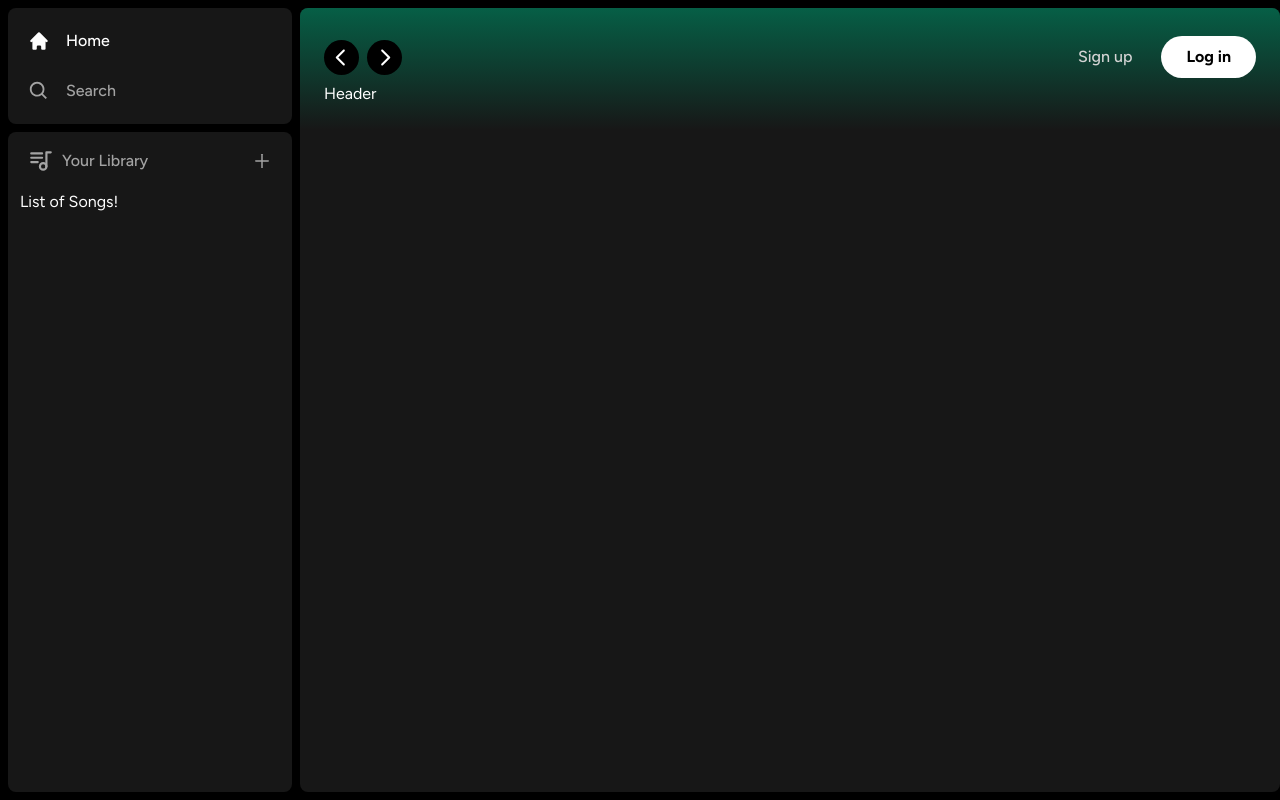
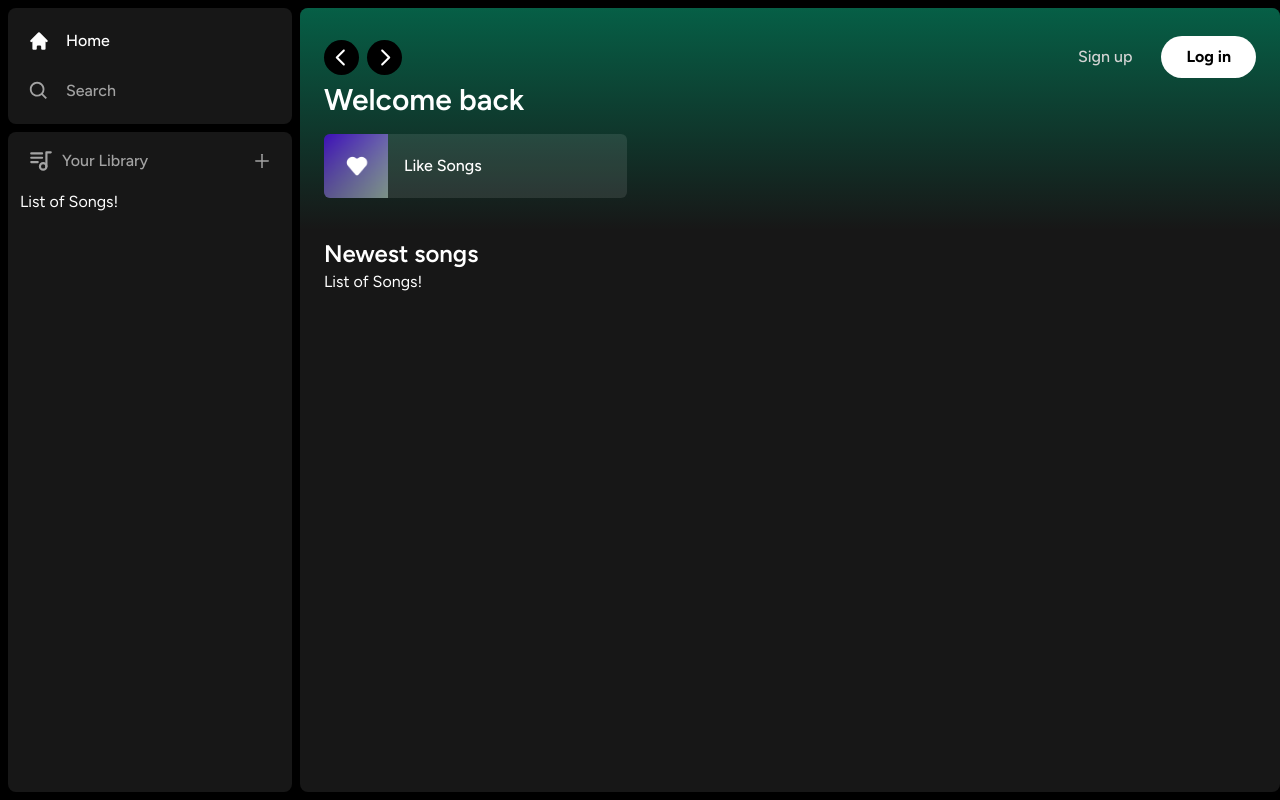
Before and after one commit to ricardodiasdev/spotify-clone, a Next.js app: page / in a window 1280 px wide. Built offline with nearby package versions, Linux system fonts and the light colour scheme.

Commit message:
Desenvolvendo page com Header e ListItem

```diff
--- a/app/(site)/page.tsx
+++ b/app/(site)/page.tsx
@@ -1,18 +1,59 @@
 import Header from "@/components/Header";
+import ListItem from "@/components/ListItem";
 
 export default function Home() {
   return (
-    <div className="
+    <div
+      className="
       bg-neutral-900
       rounded-lg
       h-full
       w-full
       overflow-hidden
       overflow-y-auto
-    ">
+    "
+    >
       <Header>
-        Header
+        <div className="mb-2">
+          <h1
+            className="
+              text-white
+              text-3xl
+              font-semibold
+            "
+          >
+            Welcome back
+          </h1>
+          <div
+            className="
+              grid
+              grid-cols-1
+              sm:grid-cols-2
+              xl:grid-cols-3
+              2xl:grid-cols-4
+              gap-3
+              mt-4
+            "
+          >
+            <ListItem
+              image="/images/liked.png"
+              name="Like Songs"
+              href="liked"
+
+            />
+          </div>
+        </div>
       </Header>
+      <div className="mt-2 mb-7 px-6">
+        <div className="flex justify-between items-center">
+          <h1 className="text-white text-2xl font-semibold">
+            Newest songs
+          </h1>
+        </div>
+        <div>
+          List of Songs!
+        </div>
+      </div>
     </div>
   );
 }
```
